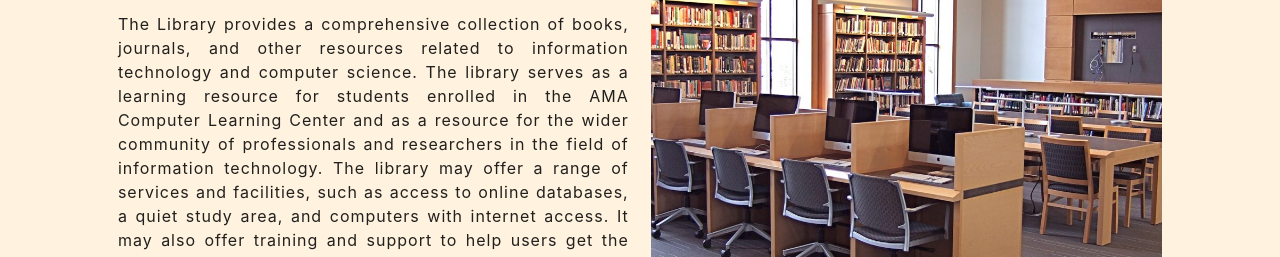
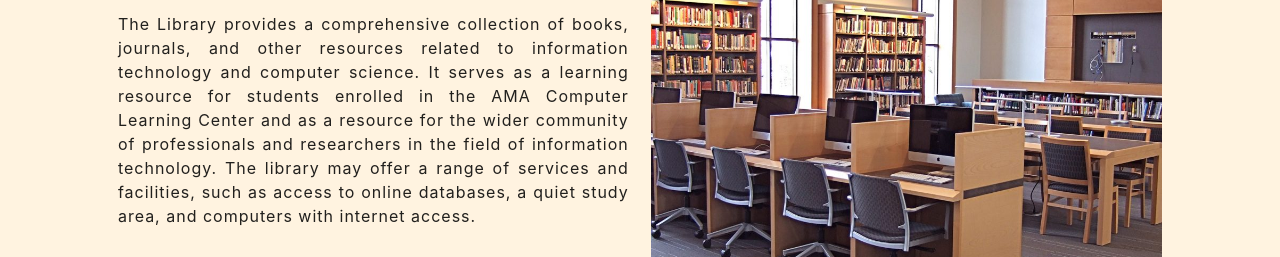
Before and after one commit to plcastro/Library_home, a plain HTML site: page index.html in a window 1280 px wide. Shown: the part 543-800 px from the top of the page. Drawn offline with nearby package versions, Linux system fonts and the light colour scheme; files whose address does not match are found by name.

Commit message:
Update index.html

```diff
--- a/index.html
+++ b/index.html
@@ -58,7 +58,9 @@
               >
             </li>
             <li>
-              <a href="#" class="btn-small waves-effect waves-light indigo darken-4"
+              <a
+                href="#"
+                class="btn-small waves-effect waves-light indigo darken-4"
                 style="border-radius: 24px"
                 >Contact</a
               >
@@ -111,14 +113,12 @@
             >
               The Library provides a comprehensive collection of books,
               journals, and other resources related to information technology
-              and computer science. The library serves as a learning resource
-              for students enrolled in the AMA Computer Learning Center and as a
+              and computer science. It serves as a learning resource for
+              students enrolled in the AMA Computer Learning Center and as a
               resource for the wider community of professionals and researchers
               in the field of information technology. The library may offer a
               range of services and facilities, such as access to online
               databases, a quiet study area, and computers with internet access.
-              It may also offer training and support to help users get the most
-              out of its resources and technology.
             </p>
           </div>
           <div class="library right-align col s10 m10 l5 offset-m1 offset-s1">
```
